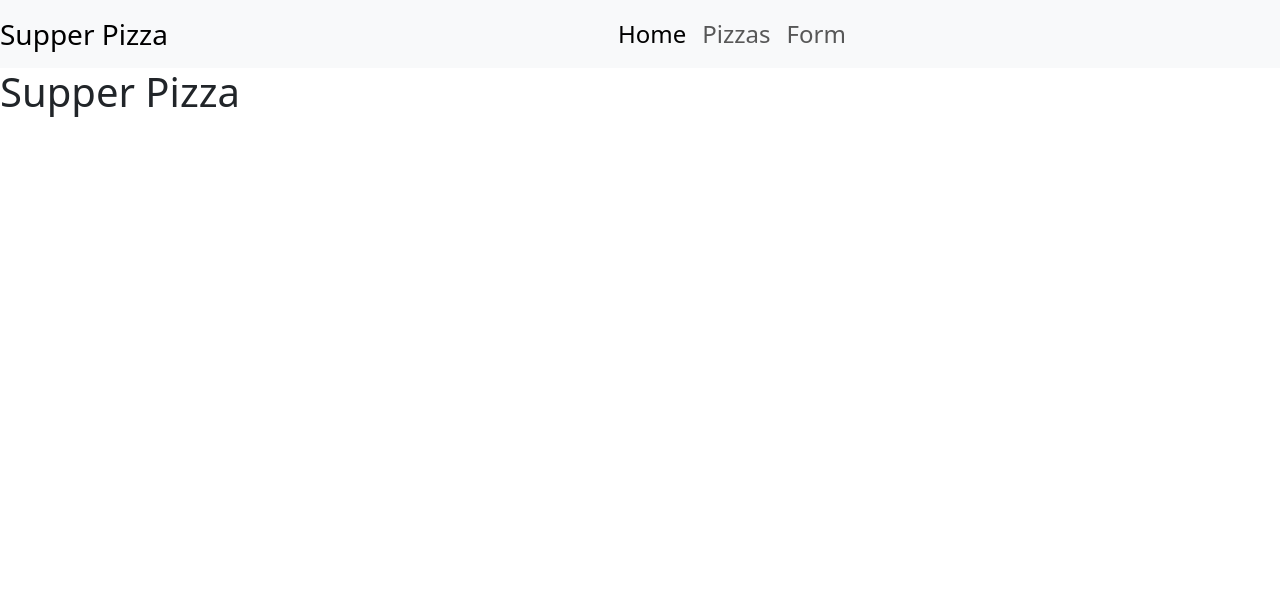
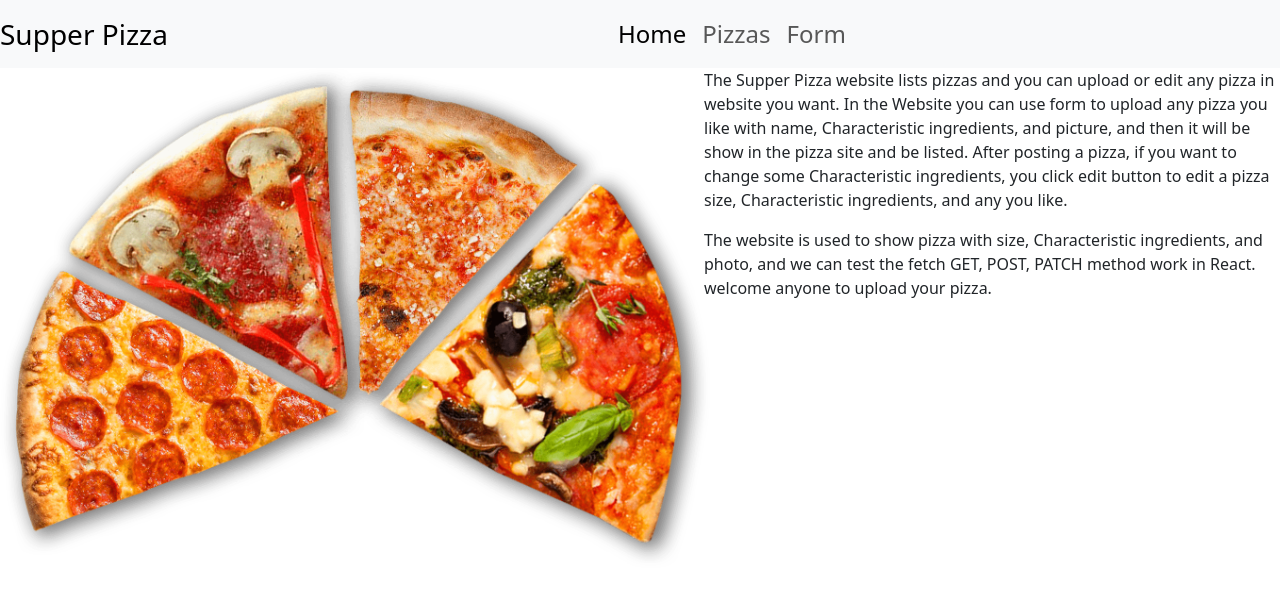
Before and after one commit to atenliao/phase-2-project-front-end, a React (Create React App) app: page / in a window 1280 px wide. Shown: the top 598 px of the page. Built offline with nearby package versions, Linux system fonts and the light colour scheme; no server answers.

Commit message:
update pizza

```diff
--- a/src/components/Home.js
+++ b/src/components/Home.js
@@ -1,9 +1,24 @@
 import React from "react";
+import pizza from "../asset/pizza.png"
 
 function Home(){
     return(
         <div>
-            <h1>Supper Pizza</h1>
+            <div className="div_home_image">
+                <img src={pizza}  alt="pizza" className="home_image"/>
+            </div>
+           <div className="home_paragraph">
+            <p>
+            The Supper Pizza website lists pizzas and you can upload or edit any pizza in website you want.
+            In the Website you can use form to upload any pizza you like with name, Characteristic ingredients, and picture, and then it will be show
+            in the pizza site and be listed. After posting a pizza, if you want to change some Characteristic ingredients, you click
+            edit button to edit a pizza size, Characteristic ingredients, and any you like.
+            </p>
+            <p>
+                The website is used to show pizza with size, Characteristic ingredients, and photo, and we can test the fetch GET, POST, PATCH method work in React.
+                welcome anyone to upload your pizza.
+            </p>
+           </div>
         </div>
     )
 }
--- a/src/index.css
+++ b/src/index.css
@@ -14,9 +14,25 @@ code {
 
 
 .pizza-image {
+
   justify-self: center;
   height: 12rem;
   width: auto;
+}
+
+.div_home_image {
+  float: left;
+  width: 50%;
+}
+.home_image {
+
+  height: 500px;
+  width: auto;
+}
+.home_paragraph {
+  float:right;
+  margin-right: auto;
+  width: 45%;
 }
 
 td {
```
Also changed, not shown: src/asset/pizza.png (added).
